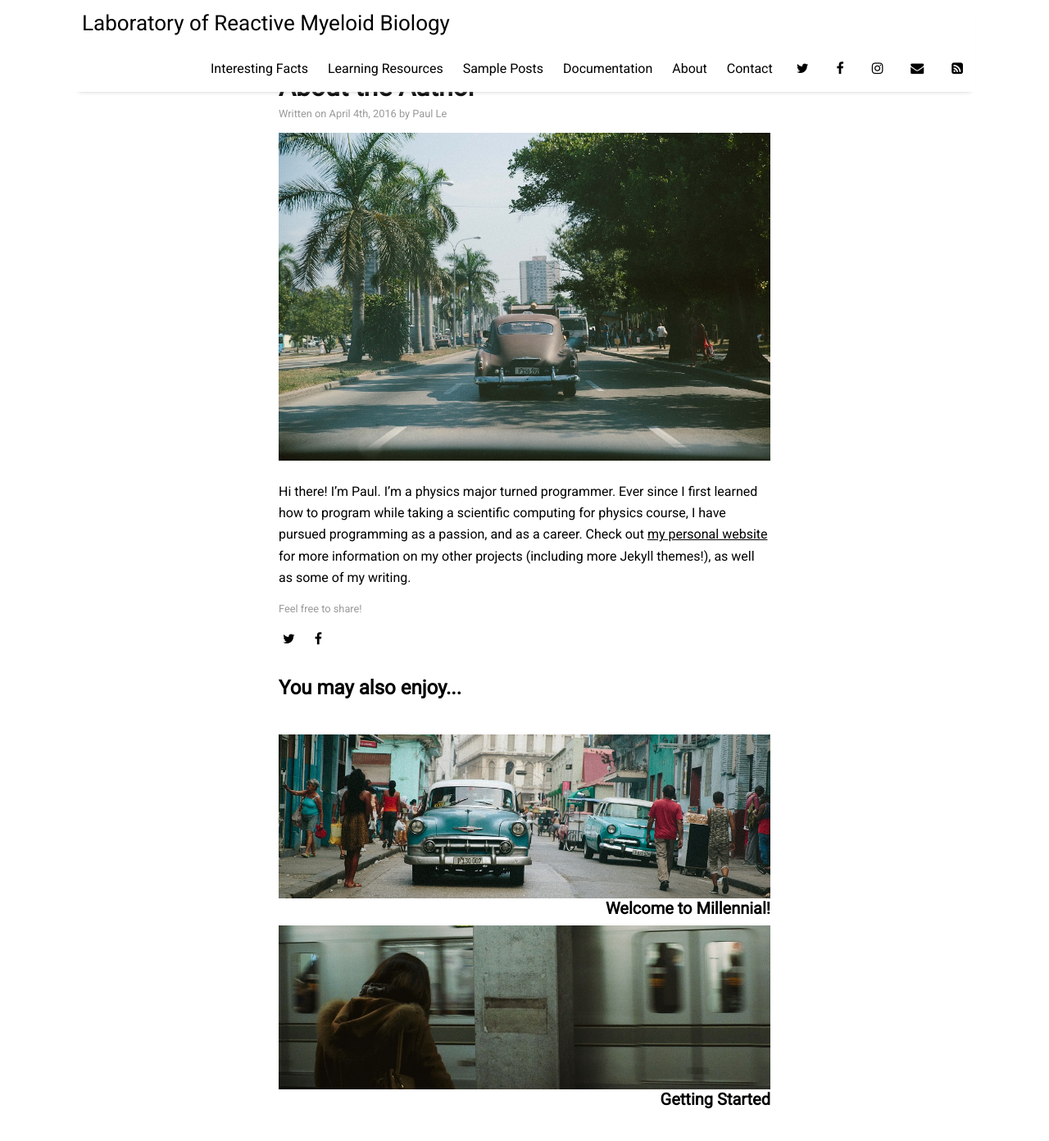
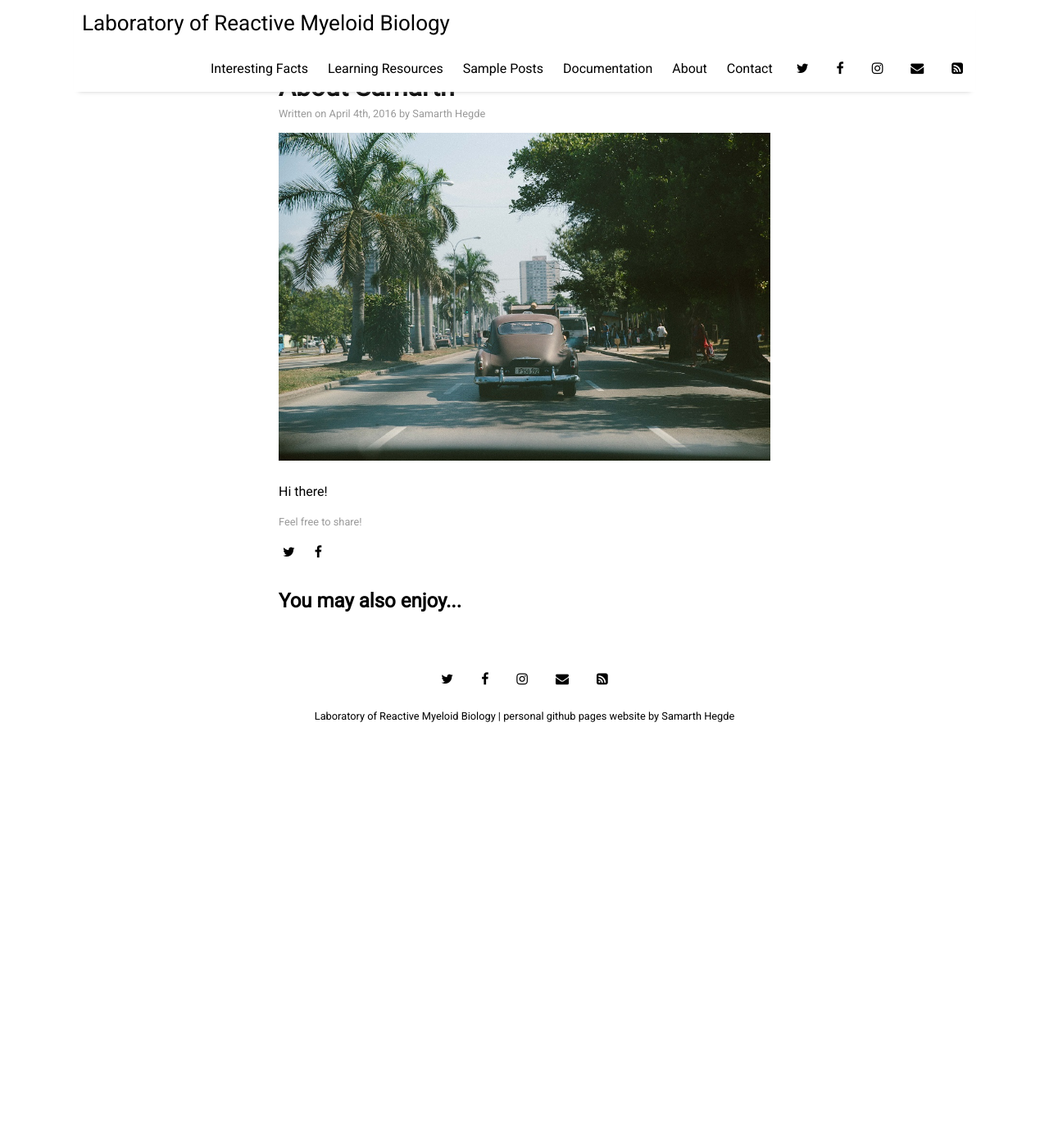
Before and after one commit to s7hegde/s7hegde.github.io, a Jekyll site: the page built from _posts/2016-04-04-about-the-author.md, in a window 1280 px wide and 1400 px high. Shown: the top 1392 px of the window at 82% size. Built offline with Jekyll 4.4.1, drawn with Linux system fonts in a browser that asks for light colours; nearby versions of some CDN libraries.

Commit message:
Update 2016-04-04-about-the-author.md

```diff
--- a/_posts/2016-04-04-about-the-author.md
+++ b/_posts/2016-04-04-about-the-author.md
@@ -1,10 +1,10 @@
 ---
 layout: post
-title: "About the Author"
-author: "Paul Le"
-categories: facts
-tags: [sample]
+title: "About Samarth"
+author: "Samarth Hegde"
+categories: people
+tags: [people]
 image: cuba-2.jpg
 ---
 
-Hi there! I'm Paul. I’m a physics major turned programmer. Ever since I first learned how to program while taking a scientific computing for physics course, I have pursued programming as a passion, and as a career. Check out [my personal website](https://www.lenpaul.com/) for more information on my other projects (including more Jekyll themes!), as well as some of my writing.
+Hi there!
```
